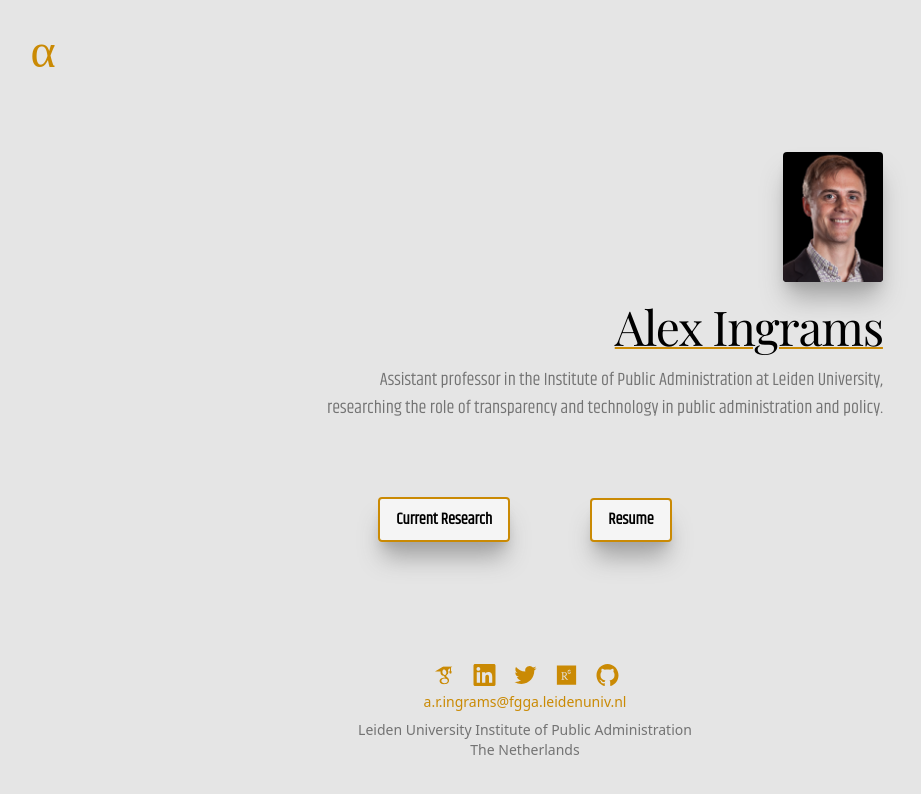
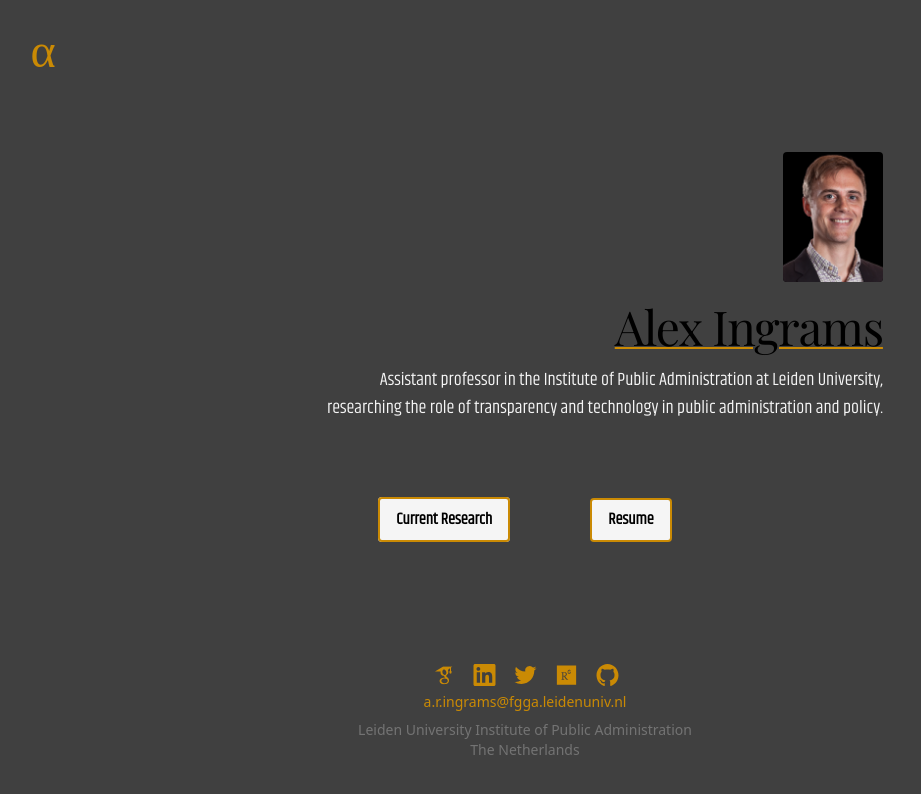
Before and after one commit to VivienIngrams/AlexIngrams, a Next.js app: page / in a window 1280 px wide. Shown: the top 794 px of the page, without its empty margins (115-1036 px from the left). Built offline with nearby package versions, Linux system fonts and the light colour scheme.

Commit message:
Background color changes

```diff
--- a/app/components/OpenResume.js
+++ b/app/components/OpenResume.js
@@ -9,7 +9,7 @@ export default function OpenResume() {
   return (
     <button
       onClick={openResume}
-      className="m-10 rounded shadow-xl shadow-neutral-400 border-2 border-yellow-600 bg-neutral-100 px-4 py-2 font-khand font-bold  text-black  "
+      className="m-10 rounded  border-2 border-yellow-600 bg-neutral-100 px-4 py-2 font-khand font-bold  text-black  "
     >
       Resume
     </button>
--- a/app/globals.css
+++ b/app/globals.css
@@ -18,6 +18,6 @@
 
 body {
   color: rgb(var(--foreground-rgb));
-  background: #e5e5e5;
+  background: #404040;
 
 }
--- a/app/page.tsx
+++ b/app/page.tsx
@@ -9,7 +9,7 @@ export default function Home() {
       <div className="flex justify-end xl:col-span-2 items-end">
 
         <div className="flex flex-col items-end">
-          <div className="flex-grow"><div className="mb-3 rounded bg-black h-[130px] w-[100px] px-auto shadow-xl shadow-neutral-400">
+          <div className="flex-grow"><div className="mb-3 rounded bg-black h-[130px] w-[100px] px-auto ">
         <Image
           className=" rounded"
           src="/images/profile-r.png"
@@ -26,7 +26,7 @@ export default function Home() {
           </h3>
         </div>
       </div>
-      <div className="text-base md:text-lg max-w-none font-khand text-neutral-500 pt-2 text-right md:ml-20 md:pl-20 md:pb-5">
+      <div className="text-base md:text-lg max-w-none font-khand text-neutral-100 pt-2 text-right md:ml-20 md:pl-20 md:pb-5">
         <div>
           <p>
             Assistant professor in the Institute of Public Administration at
@@ -40,7 +40,7 @@ export default function Home() {
       </div>
       <div className="items-center text-center xl:col-span-2 py-4">
         <Link
-          className="mx-10 rounded border-2 shadow-xl shadow-neutral-400 border-yellow-600 bg-neutral-100 px-4 py-2 font-khand font-bold text-black "
+          className="mx-10 rounded border-2  border-yellow-600 bg-neutral-100 px-4 py-2 font-khand font-bold text-black "
           href="/projects"
         >
           Current Research
```
